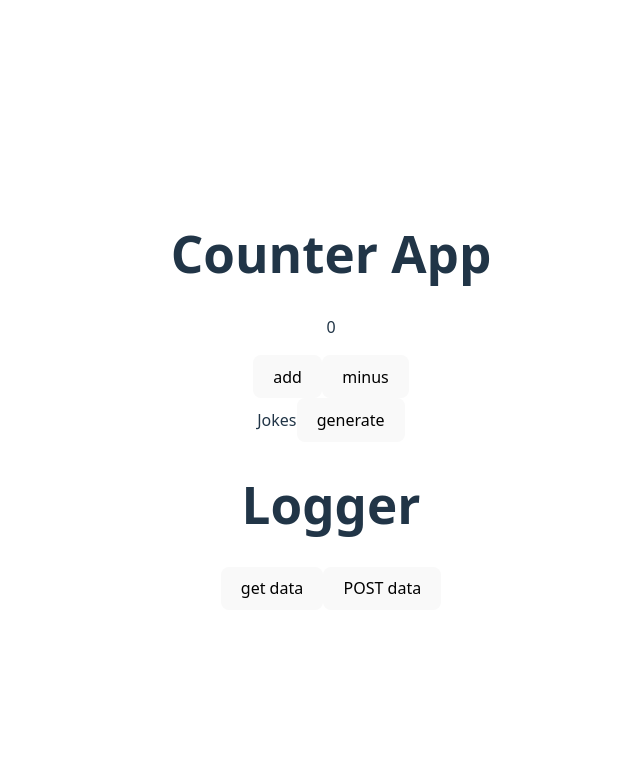
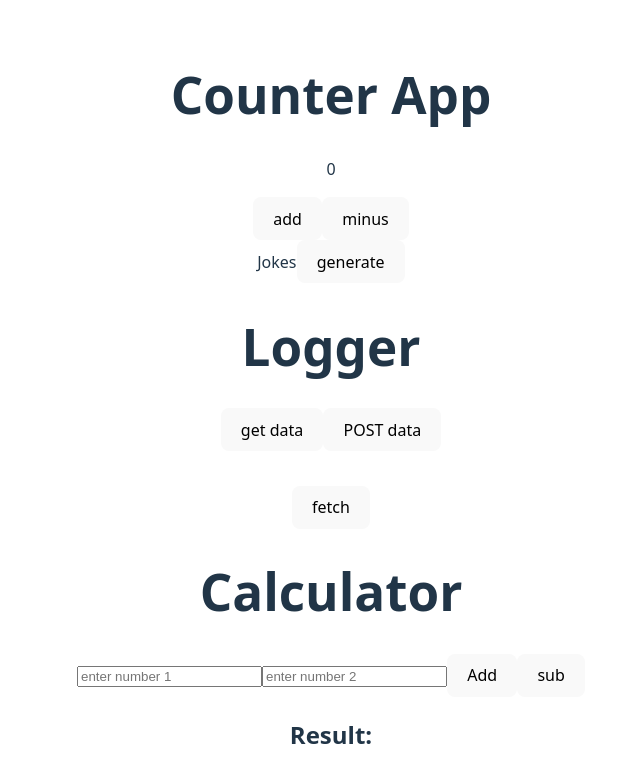
Before and after one commit to Sarishhma/Nodejs, a React (Vite) app in the folder client/: page / in a window 1280 px wide. Shown: the top 782 px of the page, without its empty margins (309-949 px from the left). Built offline with nearby package versions, Linux system fonts and the light colour scheme; no server answers.

Commit message:
calculator app and env implementation

```diff
--- a/client/src/App.jsx
+++ b/client/src/App.jsx
@@ -5,6 +5,8 @@ import Json from './components/Json';
 import Counter from './components/Counter';
 import Jokes from './components/Jokes';
 import Logger from './components/Logger';
+import Env from './components/Env';
+import Calculator from './components/Calculator';
 
 function App() {
 
@@ -16,6 +18,8 @@ function App() {
  <Counter/>
  <Jokes/>
  <Logger/>
+ <Env/>
+    <Calculator/>
     </>
   )
 }
--- /dev/null
+++ b/client/src/components/Calculator.jsx
@@ -0,0 +1,38 @@
+import axios from 'axios';
+import React from 'react'
+import { useState } from 'react'
+
+export default function Calculator() {
+    const [num1,setnum1]=useState('');
+    const [num2,setnum2]=useState('')
+    const [result,setResult]=useState('')
+    const calculate = async (operation)=>{
+        const res = await axios.post(
+            'http://localhost:5007/calculator',{
+                num1: Number(num1),
+                num2:Number(num2),
+                operation
+
+            }
+        );
+        setResult(res.data.result);
+    }
+
+
+  return (
+    <div>
+        <h1>Calculator</h1>
+        <input type="number" placeholder="enter number 1"value={num1} onChange={(e)=>setnum1(e.target.value)} />
+
+                <input type="number" placeholder='enter number 2' value={num2} onChange={(e)=>setnum2(e.target.value)} />
+
+                <button onClick={()=>calculate('add')}>Add</button>
+
+                <button onClick={()=>calculate('sub')}>sub</button>
+
+
+                   {result !== null && <h2>Result: {result}</h2>}
+
+    </div>
+  )
+}
--- /dev/null
+++ b/client/src/components/Env.jsx
@@ -0,0 +1,18 @@
+import axios from 'axios'
+import React from 'react'
+import { useState } from 'react'
+
+export default function Env() {
+    const [message,setMessage]=useState('')
+    const fetch_APi = async()=>{
+        const res = await axios.get(`${import.meta.env.VITE_URL}/env`)
+        console.log(res.data)
+        setMessage(res.data.message)
+    }
+  return (
+    <div>
+        <h1>{message}</h1>
+        <button onClick={()=>fetch_APi()}>fetch</button>
+    </div>
+  )
+}
```
Also changed, not shown: 2 other files (tests, documents, lock files or other folders).
